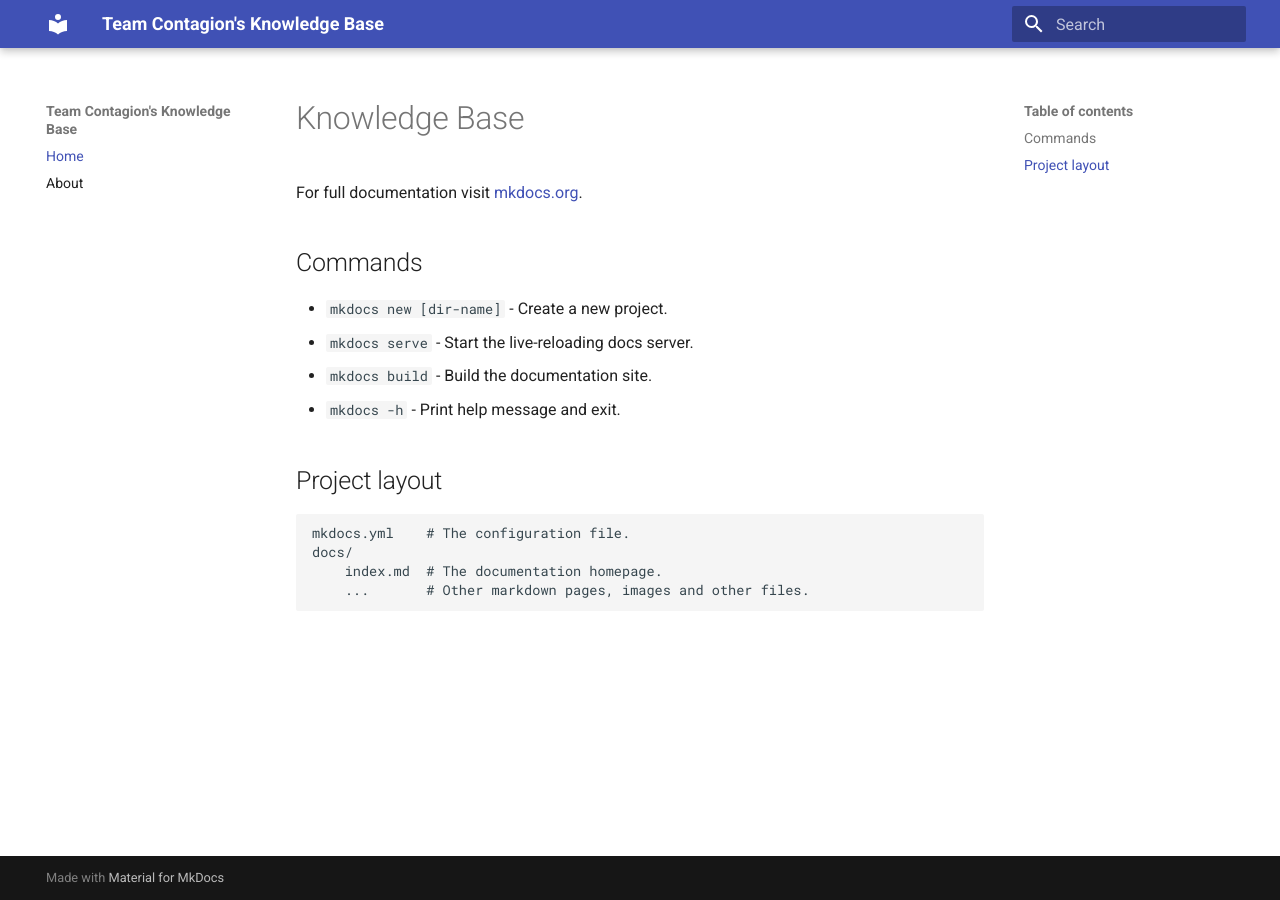
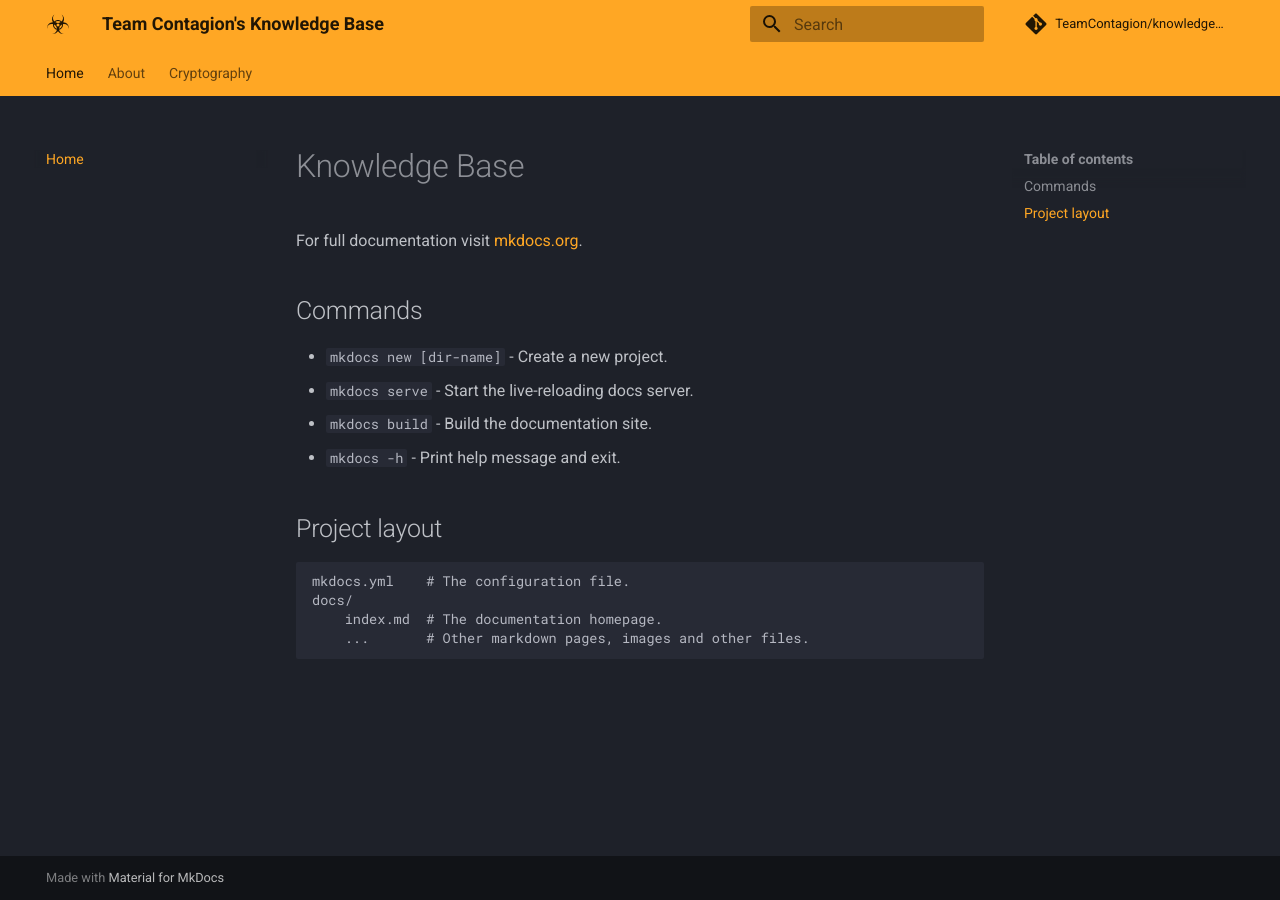
Before and after one commit to TeamContagion/knowledge-base, an MkDocs documentation site: the page built from docs/index.md, in a window 1280 px wide. Built offline with MkDocs 1.6.1 and Material for MkDocs 9.7.7, drawn with Linux system fonts in a browser that asks for light colours; comment, search, counter and statistics services are not loaded.

```diff
--- a/mkdocs.yml
+++ b/mkdocs.yml
@@ -1,7 +1,23 @@
 site_name: Team Contagion's Knowledge Base
 site_url: https://teamcontagion.github.io/knowledge-base
+
+repo_name: TeamContagion/knowledge-base
+repo_url: https://github.com/TeamContagion/knowledge-base
+edit_uri: blob/master/docs
+
 nav:
   - Home: index.md
   - About: about.md
+  - Cryptography:
+    - Introduction to Cryptography: crypto/introduction.md
 theme:
   name: material
+  language: en
+  palette:
+    scheme: slate
+    primary: orange
+    accent: cyan
+  icon:
+    logo: material/biohazard
+  features:
+    - navigation.tabs
```
Also changed, not shown: docs/crypto/introduction.md (added, +1 -0 lines).
